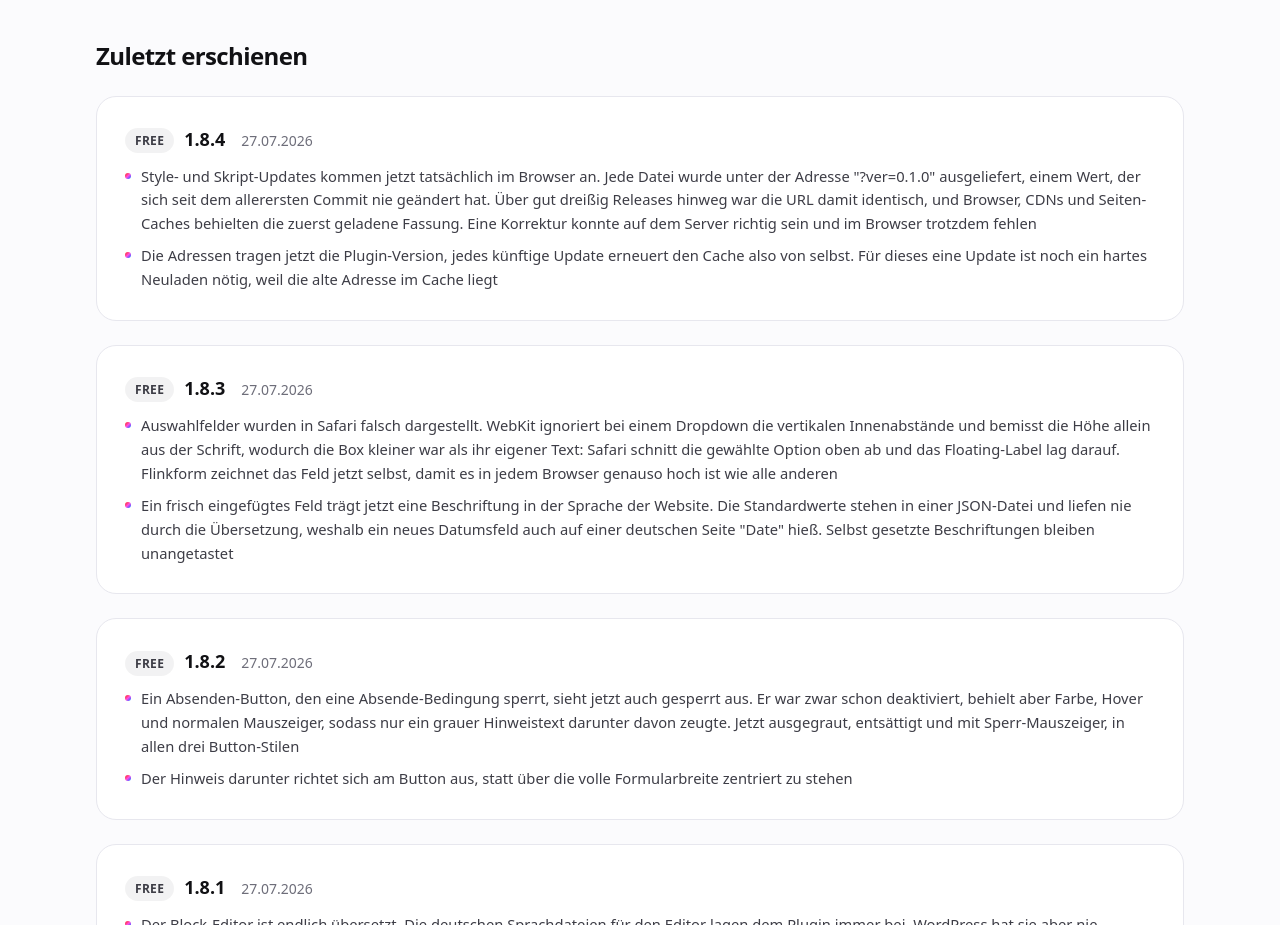
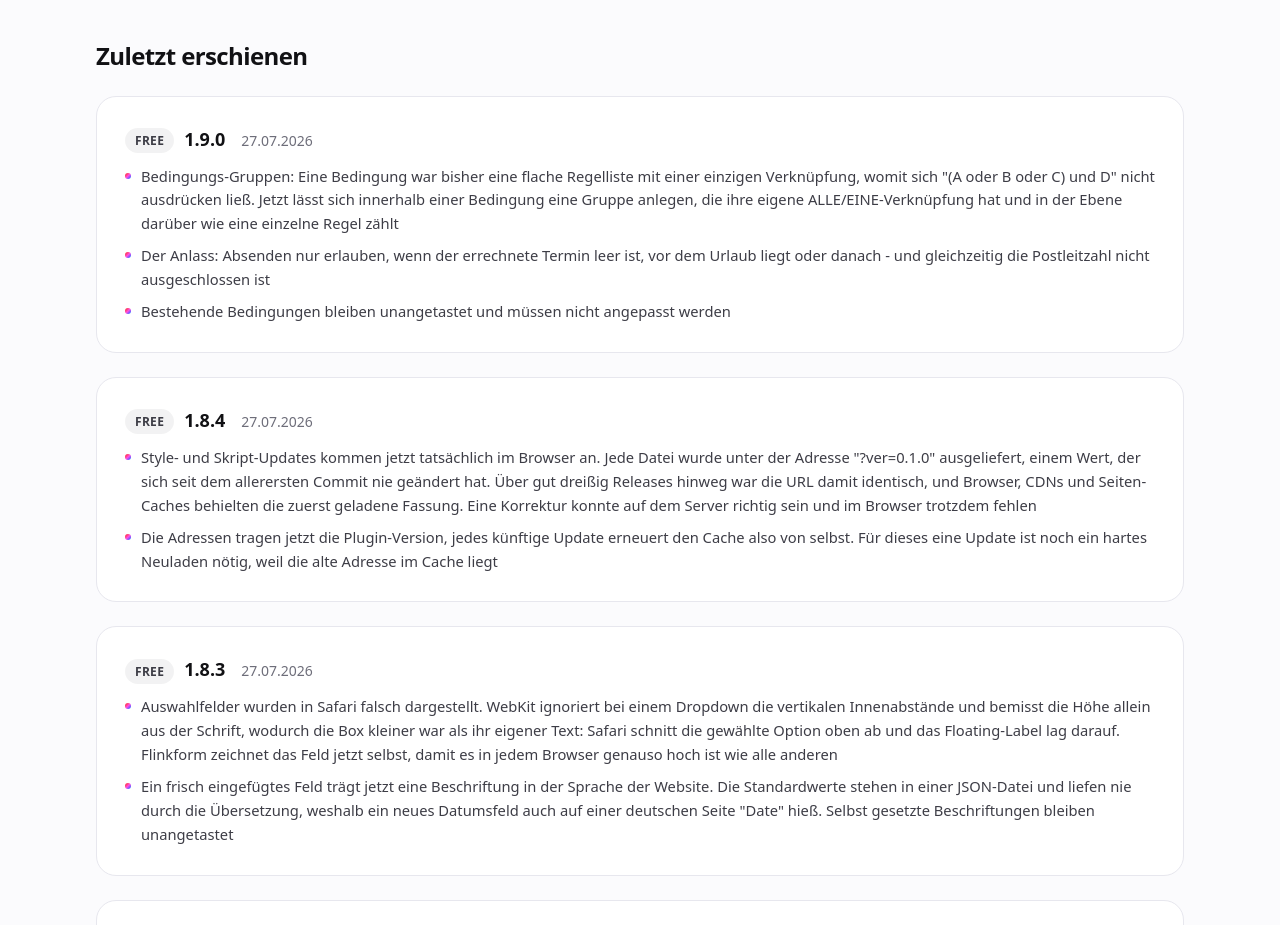
Before and after one commit to dennisbuchwald/flinkform.de, a Next.js app: page /roadmap in a window 1280 px wide. Shown: the part 1340-2265 px from the top of the page. Built offline with nearby package versions, Linux system fonts and the light colour scheme.

Commit message:
Document 1.9.0: nested condition groups

```diff
--- a/app/roadmap/page.tsx
+++ b/app/roadmap/page.tsx
@@ -59,6 +59,16 @@ const geplant = [
  * Versionsnummer bündeln, zu der es nicht gehört.
  */
 const changelog = [
+  {
+    bereich: "Free",
+    version: "1.9.0",
+    date: "27.07.2026",
+    items: [
+      "Bedingungs-Gruppen: Eine Bedingung war bisher eine flache Regelliste mit einer einzigen Verknüpfung, womit sich \"(A oder B oder C) und D\" nicht ausdrücken ließ. Jetzt lässt sich innerhalb einer Bedingung eine Gruppe anlegen, die ihre eigene ALLE/EINE-Verknüpfung hat und in der Ebene darüber wie eine einzelne Regel zählt",
+      "Der Anlass: Absenden nur erlauben, wenn der errechnete Termin leer ist, vor dem Urlaub liegt oder danach - und gleichzeitig die Postleitzahl nicht ausgeschlossen ist",
+      "Bestehende Bedingungen bleiben unangetastet und müssen nicht angepasst werden",
+    ],
+  },
   {
     bereich: "Free",
     version: "1.8.4",
--- a/lib/site.ts
+++ b/lib/site.ts
@@ -6,7 +6,7 @@ export const GITHUB_URL = "https://github.com/dennisbuchwald/Flinkform";
 export const DEMO_URL = "https://demo.flinkform.de"; // Platzhalter, Demo-Instanz folgt
 export const CONTACT_MAIL = "dennis@dbw-media.de";
 
-export const FREE_VERSION = "1.8.4";
+export const FREE_VERSION = "1.9.0";
 export const PRO_VERSION = "1.2.1";
 export const FACTS_UPDATED = "2026-07-27";
 
```
